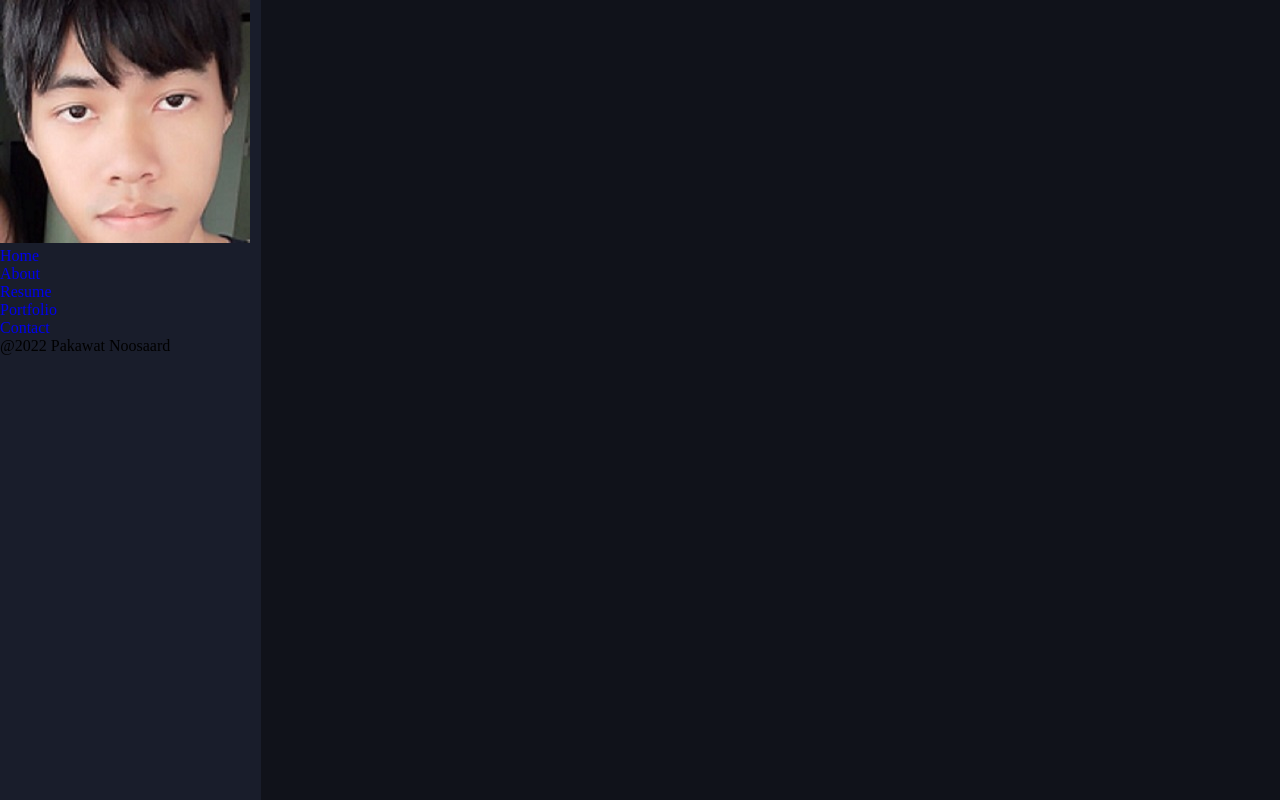
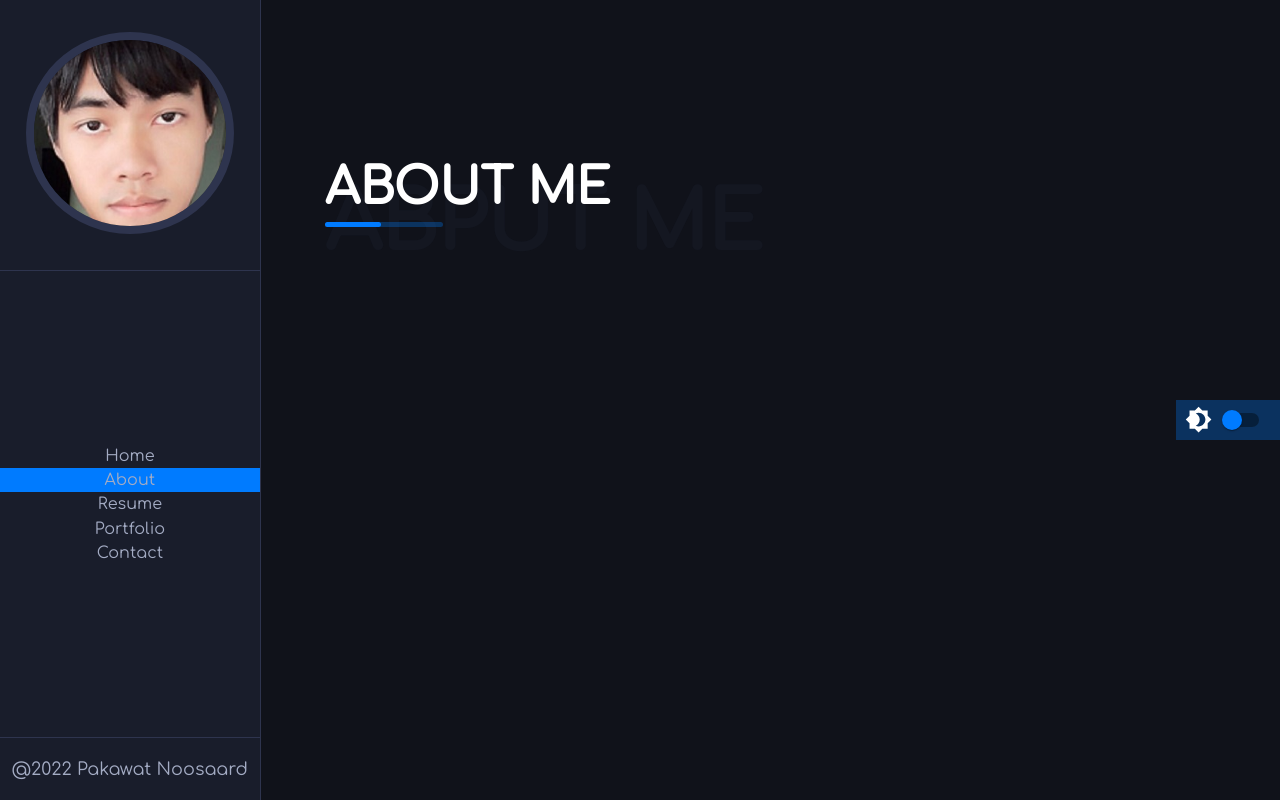
Before and after one commit to PakawatNoosaard/ReactFinalProject, a React (Create React App) app: page /about in a window 1280 px wide. Built offline with nearby package versions, Linux system fonts and the light colour scheme.

Commit message:
commit_3

```diff
--- a/public/index.html
+++ b/public/index.html
@@ -15,6 +15,9 @@
       user's mobile device or desktop. See https://developers.google.com/web/fundamentals/web-app-manifest/
     -->
     <link rel="manifest" href="%PUBLIC_URL%/manifest.json" />
+    <link rel="preconnect" href="https://fonts.googleapis.com">
+<link rel="preconnect" href="https://fonts.gstatic.com" crossorigin>
+<link href="https://fonts.googleapis.com/css2?family=Comfortaa:wght@300;400;500&display=swap" rel="stylesheet">
     <!--
       Notice the use of %PUBLIC_URL% in the tags above.
       It will be replaced with the URL of the `public` folder during the build.
--- a/src/App.js
+++ b/src/App.js
@@ -1,11 +1,69 @@
 import Sidebar from "./Components/Sidebar";
+import styled from 'styled-components'
+import { BrowserRouter as Router, Switch as Switching, Route } from 'react-router-dom'
+import HomePage from "./Pages/HomePage";
+import AboutPage from "./Pages/AboutPage";
+import Switch from '@material-ui/core/Switch';
+import Brightness4Icon from '@material-ui/icons/Brightness4';
+import { IconButton } from "@material-ui/core";
+import { useState } from "react";
+import { useEffect } from "react";
 
 function App() {
+
+  const[theme, setTheme] = useState('dark-theme')
+  const[checked, setChecked] = useState(false)
+
+  useEffect(() => {
+    document.documentElement.className = theme
+  },[theme])
+
+  const themeToggler = () => {
+    if(theme === 'light-theme'){
+      setTheme('dark-theme')
+      setChecked(false)
+    } else
+    {
+       setTheme('light-theme')
+       setChecked(true)
+    }
+  }
+
   return (
     <div className="App">
       <Sidebar />
+      <MainContentStyled>
+
+        <div className="light-dark-mode">
+          <div className="left-content">
+            <Brightness4Icon />
+          </div>
+          <div className="right-content">
+            <Switch
+            value=""
+            checked={checked}
+            inputProps={{'arial-label':''}}
+            size="medium"
+            onClick={themeToggler}/>
+
+          </div>
+        </div>
+
+      <Switching>
+        <Route path="/" exact><HomePage /></Route>
+        <Route path="/about" exact><AboutPage /></Route>
+      </Switching>
+
+      </MainContentStyled>
     </div>
   );
 }
 
+const MainContentStyled = styled.main`
+  position: relative;
+  margin-left: 16.3rem;
+  min-height: 100vh;
+  /* background-color: var(--background-dark-grey); */
+`;
+
 export default App;
--- a/src/Components/Navigation.js
+++ b/src/Components/Navigation.js
@@ -45,6 +45,73 @@ const Navigation = () => {
 }
 
 const NavigationStyled = styled.nav`
+    display: flex;
+    justify-content: space-between;
+    flex-direction: column;
+    align-items: center;
+    height: 100%;
+    width: 100%;
+    border-right: 1px solid var(--border-color);
+
+    .avatar{
+        width: 100%;
+        border-bottom: 1px solid var(--border-color);
+        text-align: center;
+        padding: 2rem 0;
+        img{
+            width: 80%;
+            border-radius: 50%;
+            border: 8px solid var(--border-color);
+        }
+    }
+
+    .nav-items{
+        width: 100%;
+        text-align: center;
+
+        .active{
+            background-color: var(--primary-color);
+        }
+        li{
+            display: block;
+            a{
+                display: block;
+                padding: .2rem 0;
+                position: relative;
+                &:hover{
+                    cursor: pointer;
+                }
+                &::before{
+                    content: "";
+                    position: absolute;
+                    bottom: 0;
+                    left: 0;
+                    width: 0;
+                    height: 50%;
+                    background-color: var(--primary-color);
+                    z-index: 3;
+                    opacity: 0.21;
+                    transition: All 0.4s cubic-bezier(.17,.67,.83,.67)
+                }
+            }
+
+            a:hover::before{
+                width: 100%;
+                height: 100%;
+            }
+        }
+    }
+
+    footer{
+        border-top: 1px solid var(--border-color);
+        width: 100%;
+        p{
+            padding: 1.3rem 0;
+            font-size: 1.1rem;
+            display: block;
+            text-align: center;
+        }
+    }
 
 `;
 
--- /dev/null
+++ b/src/Components/Title.js
@@ -0,0 +1,54 @@
+import React from "react";
+import styled from "styled-components";
+
+function Title({title, span}){
+    return(
+        <TitleStyled>
+            <h2>{title} <b><span>{span}</span></b></h2>
+        </TitleStyled>
+    )
+
+}
+
+const TitleStyled = styled.div`
+    position: relative;
+    h2{
+        color: var(--white-color);
+        font-size: 3.1rem;
+        font-weight: 600;
+        text-transform: uppercase;
+        position: relative;
+        padding-bottom: .7rem;
+        &::before{
+            content: "";
+            position: absolute;
+            bottom: 0;
+            width: 7.4rem;
+            height: .33rem;
+            background-color: var(--background-light-color-2);
+            border-radius: 15px;
+            left: 0;
+        }
+        &::after{
+            content: "";
+            position: absolute;
+            bottom: 0;
+            width: 3.5rem;
+            height: .33rem;
+            background-color: var(--primary-color);
+            border-radius: 15px;
+            left: 0;
+        }
+        span{
+            font-weight: 900;
+            color: rgba(25,29,43,.44);
+            font-size: 5rem;
+            position: absolute;
+            left: 0;
+            top: 30%;
+            z-index: -1;
+        }
+    }
+`;
+
+export default Title
--- a/src/Pages/AboutPage.js
+++ b/src/Pages/AboutPage.js
@@ -1,8 +1,16 @@
 import React from 'react'
+import Title from '../Components/Title'
+import { MainLayout, InnerLayout } from "../styles/Layout"
 
 const AboutPage = () => {
   return (
-    <div>AboutPage</div>
+    <>
+        <MainLayout>
+            <InnerLayout>
+              <Title title={'About me'} span={'Abput me'} />
+            </InnerLayout>
+        </MainLayout>
+    </>
   )
 }
 
--- a/src/Pages/HomePage.js
+++ b/src/Pages/HomePage.js
@@ -1,9 +1,76 @@
 import React from 'react'
+import styled from 'styled-components'
+import FacebookIcon from '@material-ui/icons/Facebook'
+import GitHubIcon from '@material-ui/icons/GitHub'
+import YoutubeIcon from '@material-ui/icons/YouTube'
 
 const HomePage = () => {
   return (
-    <div>HomePage</div>
+    <HomePageStyled>
+      <div className='typography'>
+          <h1>Hi I'm<span> Pakawat Noosaard </span></h1>
+          <p>Lorem Ipsum is simply dummy text of the printing and typesetting industry. Lorem Ipsum has been the industry's standard dummy text ever since the 1500s, when an unknown printer took a galley of type and scrambled it to make a type specimen book. It has survived not only five centuries</p>
+          </div>
+          <div className='icons'>
+          <div className='icon i-facebook'><FacebookIcon /></div>
+          <div className='icon i-github'><GitHubIcon /></div>
+          <div className='icon i-youtube'><YoutubeIcon /></div>
+          </div>
+    </HomePageStyled>
   )
 }
 
+const HomePageStyled = styled.header`
+    width: 100%;
+    height: 100vh;
+    position: relative;
+
+    .typography{
+        position: absolute;
+        top: 50%;
+        left: 50%;
+        transform: translate(-50%, -50%);
+        text-align: center;
+        width: 80%;
+
+        .icons{
+            display: flex;
+            justify-content: center;
+            margin-top: 1rem;
+            .icon{
+                border: 2px solid var(--border-color);
+                display: flex;
+                align-items: center;
+                justify-content: center;
+                border-radius: 50%;
+                transition: all .4s ease-in-out;
+                cursor: pointer;
+                &:hover{
+                    border: 2px solid var(--primary-color);
+                    color: var(--primary-color);
+                }
+                &:not(:last-child){
+                    margin-right: 1rem;
+                }
+                svg{
+                    margin: .5rem;
+                }
+            }
+
+            .i-youtube{
+                &:hover{
+                    border: 2px solid red;
+                    color: red;
+                }
+            }
+            .i-github{
+                &:hover{
+                    border: 2px solid #5F4687;
+                    color: #5F4687;
+                }
+            }
+        }
+    }
+`;
+
 export default HomePage
--- a/src/Styles/GlobalStyle.js
+++ b/src/Styles/GlobalStyle.js
@@ -1,7 +1,44 @@
 import {createGlobalStyle} from 'styled-components'
 
 const GlobalStyled = createGlobalStyle`
-:root{
+/* :root{
+    --primary-color: #007bff;
+    --primary-color-light: #057FFF;
+    --secondary-color: #6c757d;
+    --background-dark-color: #10121A;
+    --background-dark-grey: #191D2B;
+    --border-color: #2e344e;
+    --background-light-color: #F1F1F1;
+    --background-light-color-2: rgba(3,127,255,.3);
+    --white-color: #FFF;
+    --font-light-color: #a4acc4;
+    --font-dark-color: #313131;
+    --font-dark-color-2: #151515;
+    --sidebar-dark-color: #191D2B;
+    --scrollbar-bg-color: #383838;
+    --scrollbar-thump-color: #6b6b6b;
+    --scrollbar-track-color: #383838;
+} */
+
+.light-theme{
+    --primary-color: #007bff;
+    --primary-color-light: #057FFF;
+    --secondary-color: #ff7675;
+    --background-dark-color: #F1F1F1;
+    --background-dark-grey: #e4e4e4;
+    --border-color: #cbced8;
+    --background-light-color: #F1F1F1;
+    --background-light-color-2: rgba(3,127,255,.3);
+    --white-color: #151515;
+    --font-light-color: #313131;
+    --font-dark-color: #313131;
+    --font-dark-color-2: #151515;
+    --sidebar-dark-color: #E4E4E4;
+    --scrollbar-bg-color: #383838;
+    --scrollbar-thump-color: #6b6b6b;
+    --scrollbar-track-color: #383838;
+}
+.dark-theme{
     --primary-color: #007bff;
     --primary-color-light: #057FFF;
     --secondary-color: #6c757d;
@@ -19,6 +56,7 @@ const GlobalStyled = createGlobalStyle`
     --scrollbar-thump-color: #6b6b6b;
     --scrollbar-track-color: #383838;
 }
+
     *{
         padding: 0;
         margin: 0;
@@ -26,10 +64,50 @@ const GlobalStyled = createGlobalStyle`
         font-siza: 1.2rem;
         list-style: none;
         text-decoration: none;
+        font-family: 'Comfortaa', cursive;
     }
     body{
         background-color: var(--background-dark-color);
+        color: var(--font-light-color);
     }
+
+    a{
+         font-family: inherit;
+         color: inherit;
+         font-size: inherit;
+     }
+
+     h1{
+         font-size: 3rem;
+         color: var(--white-color)
+         span{
+             font-size: 3rem;
+         }
+     }
+
+     span{
+         color: var(--primary-color);
+     }
+
+     .light-dark-mode{
+        position: fixed;
+        right: 0;
+        top: 50%;
+        background-color: var(--background-light-color-2);
+        width: 6.5rem;
+        height: 2.5rem;
+        z-index: 15;
+        display: flex;
+        align-items: center;
+        justify-content: center;
+        svg{
+          display: flex;
+          align-items: center;
+          font-size: 1.7rem;
+          color: var(--white-color);
+        }
+      }
+
 `;
 
 export default GlobalStyled;
--- /dev/null
+++ b/src/Styles/Layout.js
@@ -0,0 +1,11 @@
+import styled from "styled-components";
+
+
+export const MainLayout = styled.div`
+    padding: 5rem 0;
+    margin-left: 2rem;
+`;
+export const InnerLayout = styled.div`
+    padding: 5rem 0;
+    margin-left: 2rem;
+`;
```
